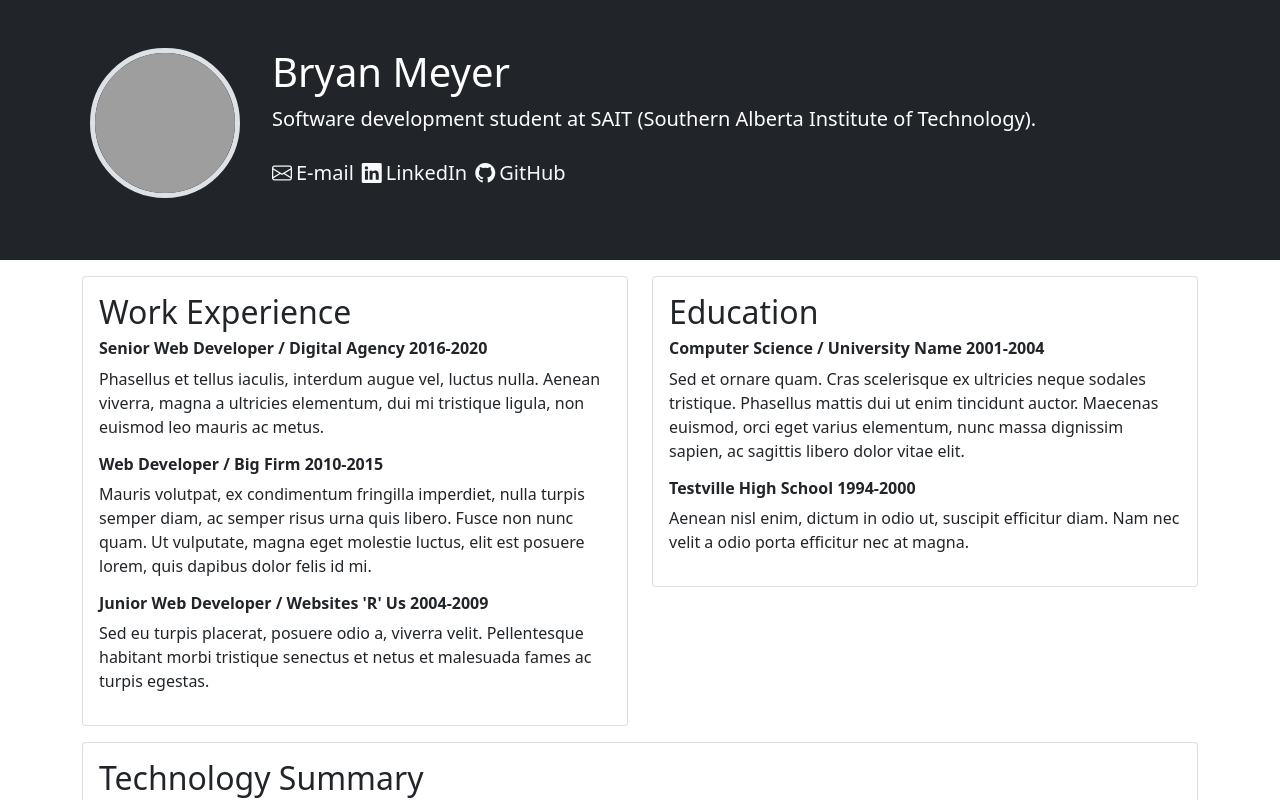
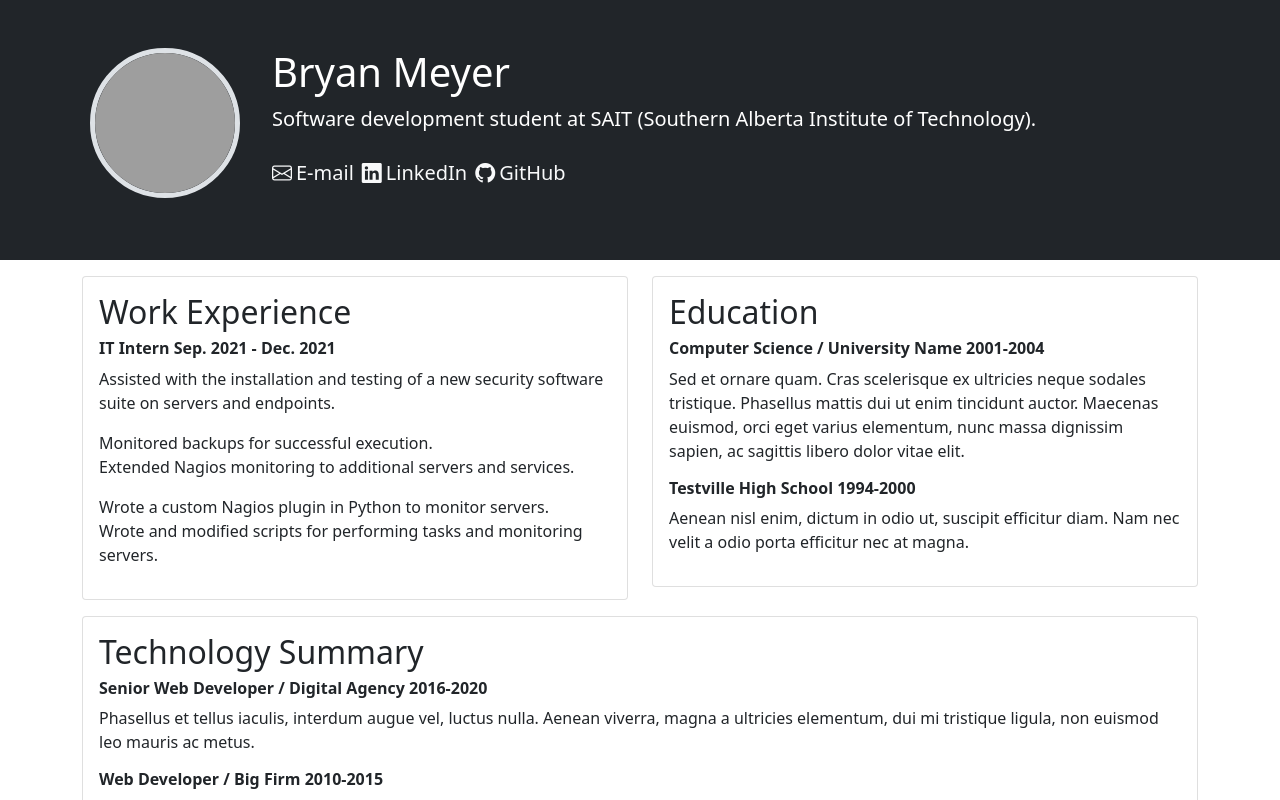
Before and after one commit to bryan0x17/CPRG352-Lab10, a React (Create React App) app in the folder portfolio-app/: page / in a window 1280 px wide. Shown: the top 800 px of the page. Built offline with nearby package versions, Linux system fonts and the light colour scheme; grey boxes are pictures that could not be loaded.

Commit message:
Update Experience.js

```diff
--- a/portfolio-app/src/Experience.js
+++ b/portfolio-app/src/Experience.js
@@ -5,30 +5,22 @@ function Experience() {
         <h2 className="card-title">Work Experience</h2>
         <ul className="list-unstyled">
           <li>
-                        <h6 className="fw-bold">Senior Web Developer / Digital Agency 2016-2020</h6>
-                        <p>Phasellus et tellus iaculis, interdum augue vel, luctus nulla. Aenean viverra,
-                            magna
-                            a
-                            ultricies
-                            elementum, dui mi tristique ligula, non euismod leo mauris ac metus.</p>
-                    </li>
-                    <li>
-                        <h6 className="fw-bold">Web Developer / Big Firm 2010-2015</h6>
-                        <p>Mauris volutpat, ex condimentum fringilla imperdiet, nulla turpis semper diam, ac
-                            semper
-                            risus urna quis
-                            libero. Fusce non nunc quam. Ut vulputate, magna eget molestie luctus, elit est
-                            posuere
-                            lorem, quis
-                            dapibus dolor felis id mi.</p>
-                    </li>
-                    <li>
-                        <h6 className="fw-bold">Junior Web Developer / Websites 'R' Us 2004-2009</h6>
-                        <p>Sed eu turpis placerat, posuere odio a, viverra velit. Pellentesque habitant
-                            morbi
-                            tristique
-                            senectus et
-                            netus et malesuada fames ac turpis egestas.</p>
+            <h6 className="fw-bold">IT Intern Sep. 2021 - Dec. 2021</h6>
+            <p>
+              Assisted with the installation and testing of a new security
+              software suite on servers and endpoints.
+            </p>
+            <p>
+              Monitored backups for successful execution.
+            <p>
+            Extended Nagios monitoring to additional servers and services.
+            </p>
+            Wrote a custom Nagios plugin in Python to monitor servers.
+            <p>
+            Wrote and modified scripts for performing tasks and monitoring
+            servers.
+            </p>
+            </p>
           </li>
         </ul>
       </div>
```
Lines whose indentation alone changed are shown as unchanged.
